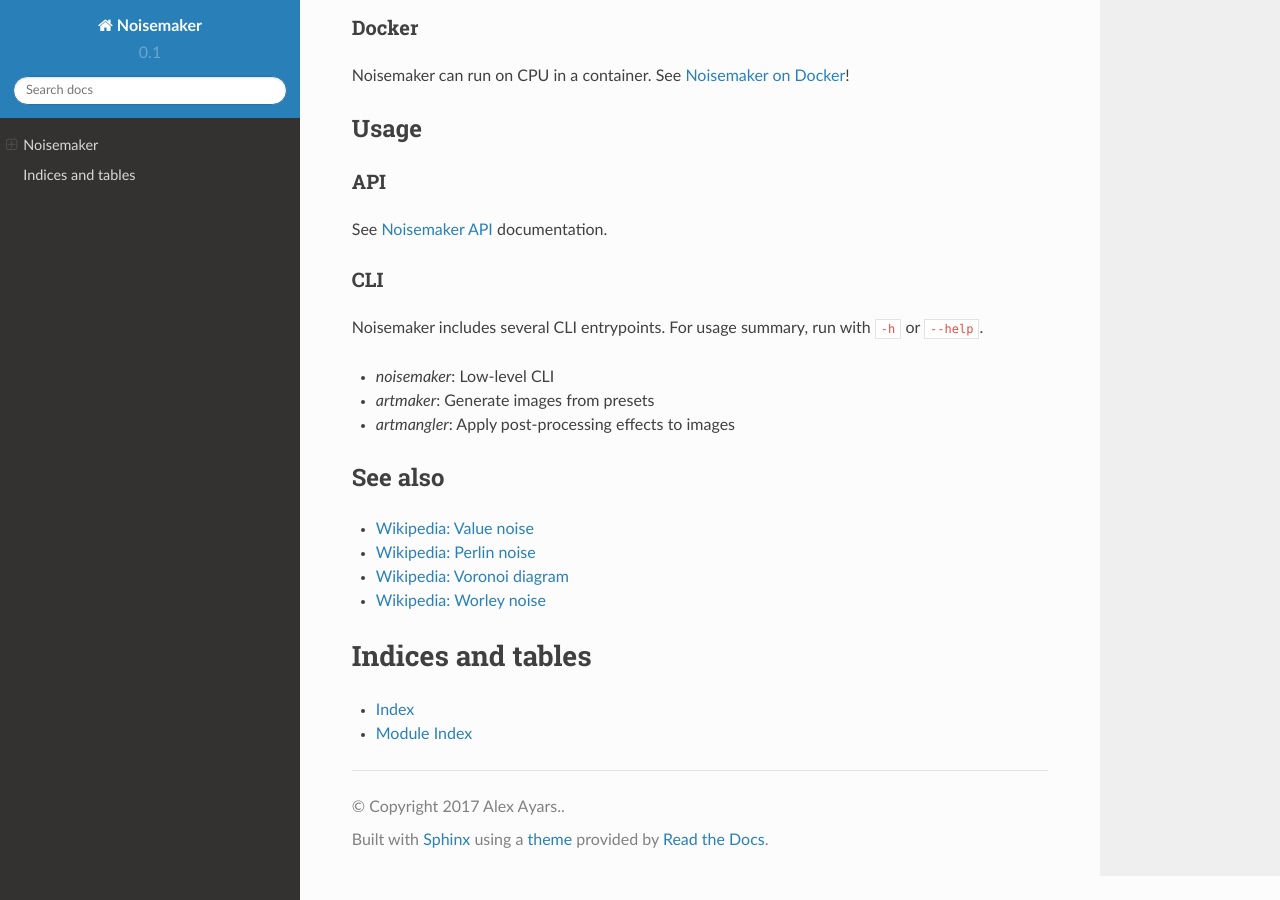
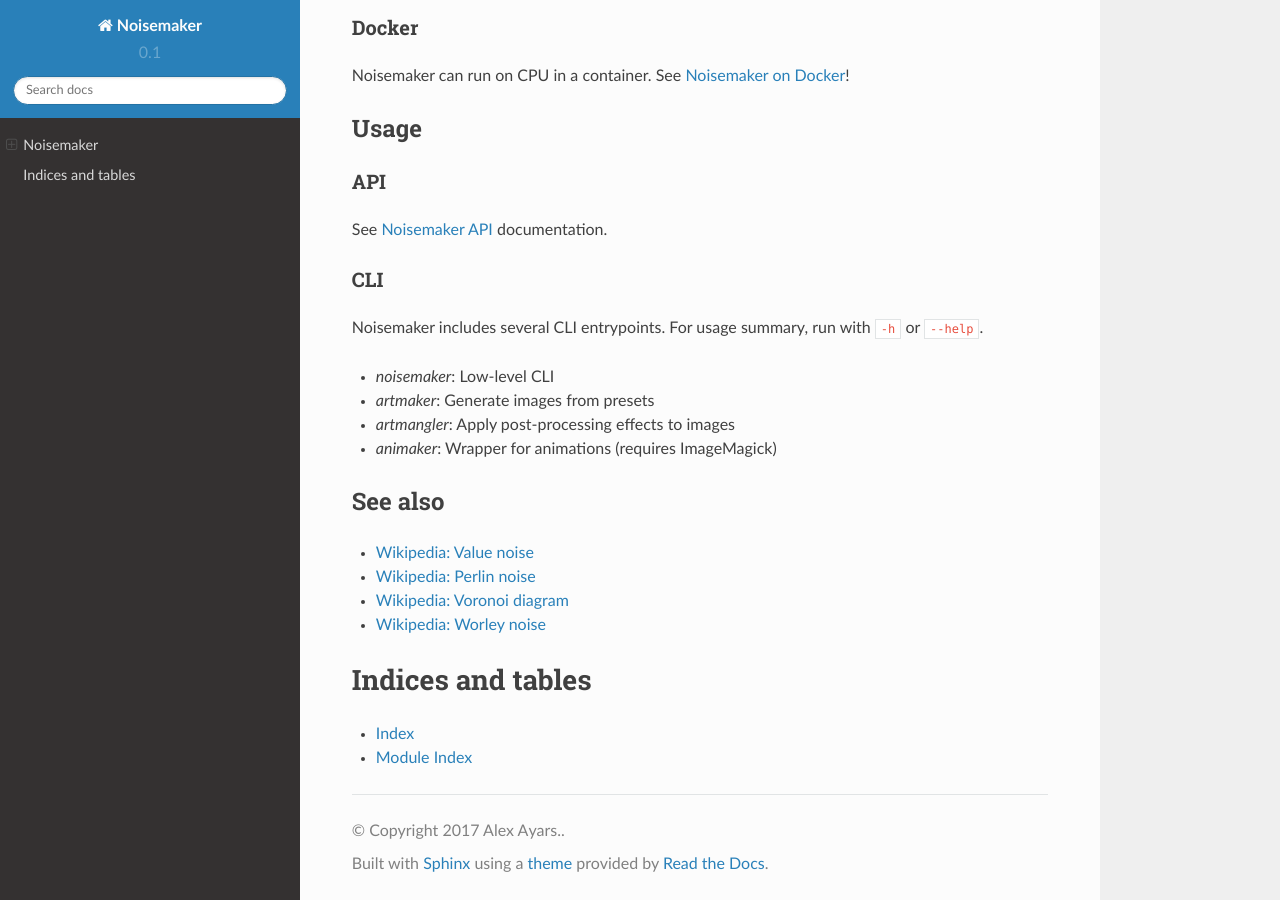
Before and after one commit to aayars/py-noisemaker, a Sphinx documentation site: the page built from docs/index.rst, in a window 1280 px wide and 900 px high, scrolled down 1260 px. Built offline with Sphinx 7.4.7 and the Read the Docs theme 2.0.0, drawn with Linux system fonts in a browser that asks for light colours.

Commit message:
Add note about ImageMagick

```diff
--- a/docs/index.rst
+++ b/docs/index.rst
@@ -91,6 +91,7 @@
 -  `noisemaker`: Low-level CLI
 -  `artmaker`: Generate images from presets
 -  `artmangler`: Apply post-processing effects to images
+-  `animaker`: Wrapper for animations (requires ImageMagick)
 
 See also
 --------
```
